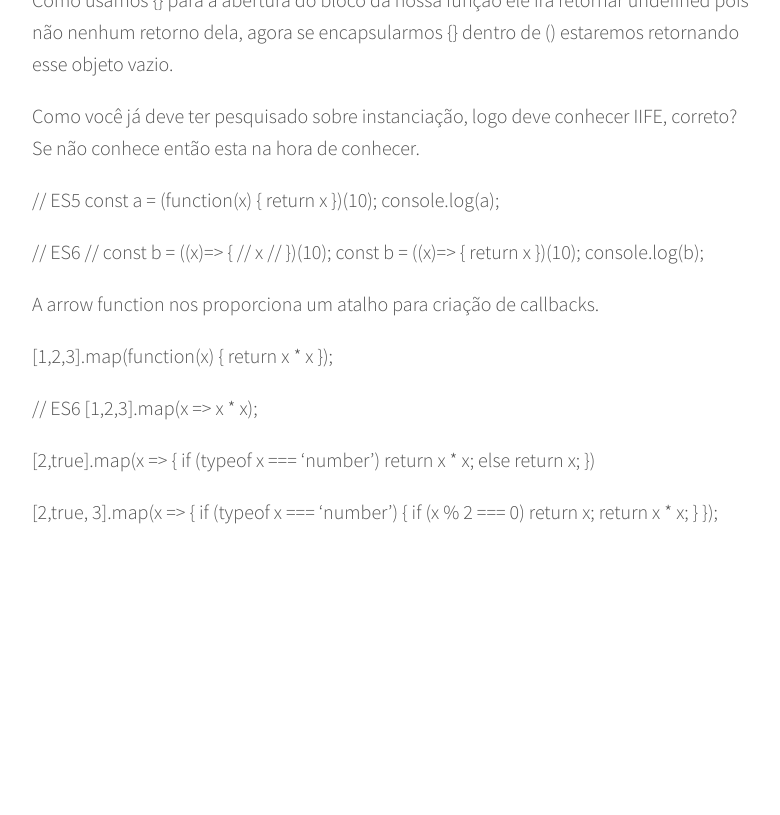
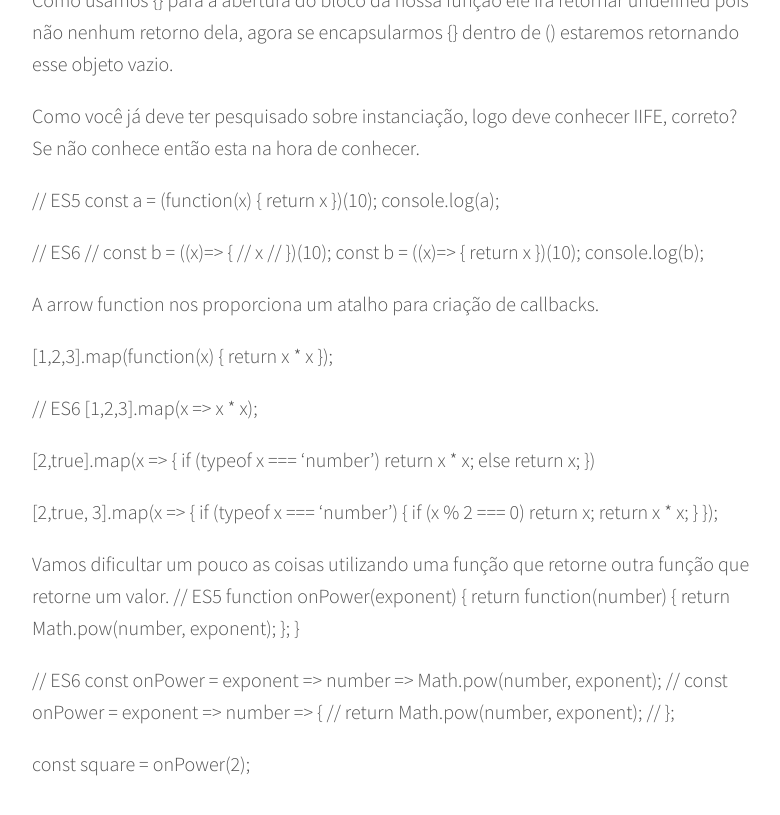
Before and after one commit to indrajithbandara/debug-blog, a Jekyll site: the page built from _posts/2016-05-15-nodejs.md, in a window 1280 px wide and 900 px high, scrolled down 17432 px. Shown: the top 815 px of the window, without its empty margins (248-1028 px from the left). Built offline with Jekyll 4.4.1, drawn with Linux system fonts in a browser that asks for light colours; comment, search, counter and statistics services are not loaded; before the commit the page ends 18080 px from its top, so only the background shows below that.

Commit message:
subidinh

```diff
--- a/_posts/2016-05-15-nodejs.md
+++ b/_posts/2016-05-15-nodejs.md
@@ -791,3 +791,19 @@ A arrow function nos proporciona um atalho para criação de callbacks.
     return x * x;
   }
 });
+
+Vamos dificultar um pouco as coisas utilizando uma função que retorne outra função que retorne um valor.
+// ES5
+function onPower(exponent) {
+  return function(number) {
+    return Math.pow(number, exponent);
+  };
+}
+
+// ES6
+const onPower = exponent => number => Math.pow(number, exponent);
+// const onPower = exponent => number => {
+//   return Math.pow(number, exponent);
+// };
+
+const square = onPower(2);
```
